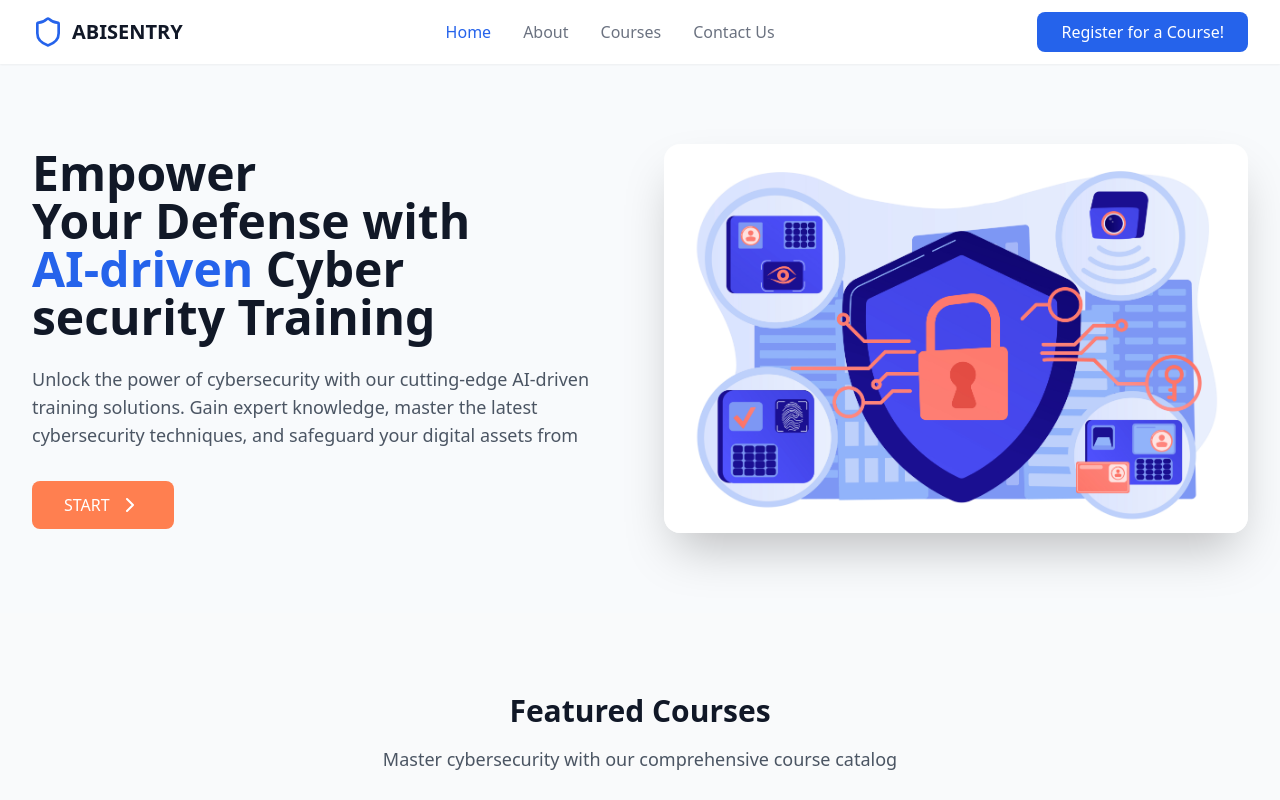
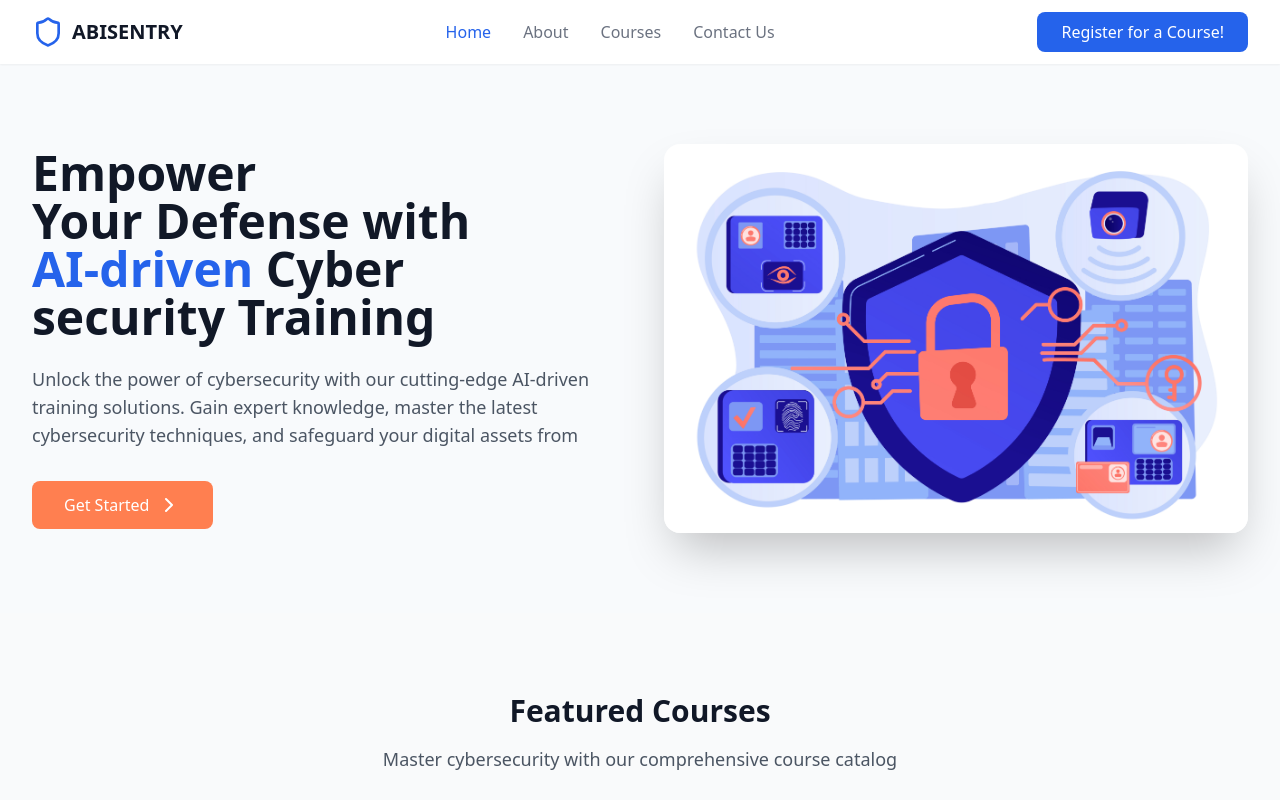
Before and after one commit to ferrychris/Abisentrywebsite, a React (Vite) app: page / in a window 1280 px wide. Shown: the top 800 px of the page. Built offline with nearby package versions, Linux system fonts and the light colour scheme.

Commit message:
Update Hero.tsx

```diff
--- a/src/Hero.tsx
+++ b/src/Hero.tsx
@@ -23,7 +23,7 @@ export default function Hero() {
             </p>
             <div className="mt-8 flex space-x-4">
               <button className="bg-coral-500 text-white px-8 py-3 rounded-lg hover:bg-coral-600 transition-colors flex items-center group">
-                START
+                Get Started
                 <ChevronRight className="ml-2 group-hover:translate-x-1 transition-transform" />
               </button>
             </div>
```
